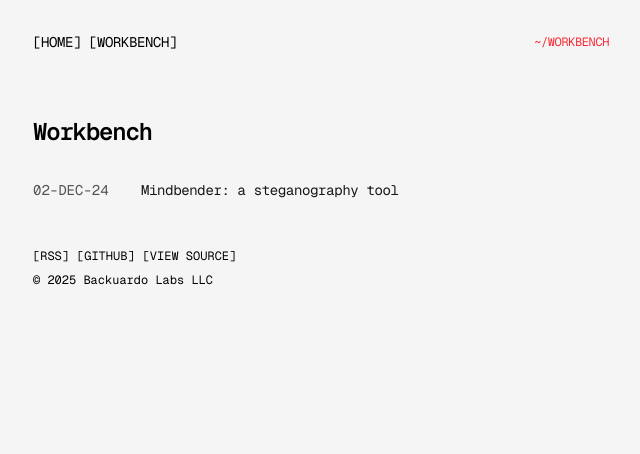
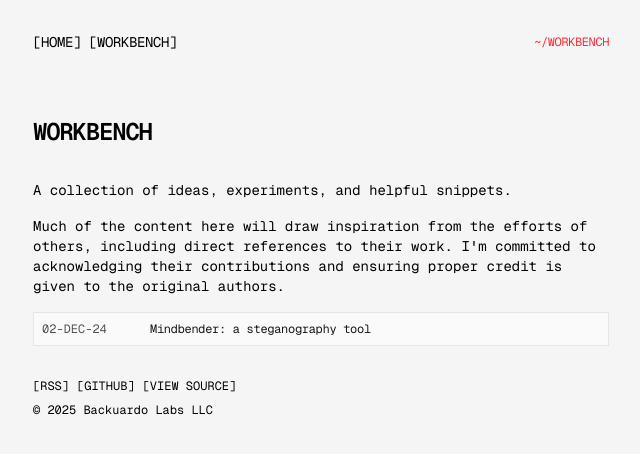
Before and after one commit to backuardo/website, a Next.js app: page /workbench in a window 1280 px wide. Shown: the top 454 px of the page, without its empty margins (319-959 px from the left). Built offline with nearby package versions, Linux system fonts and the light colour scheme.

Commit message:
more ui updates

```diff
--- a/app/components/posts.tsx
+++ b/app/components/posts.tsx
@@ -1,27 +1,20 @@
 import Link from "next/link";
 import { formatDate, getBlogPosts } from "app/workbench/utils";
 
-export function BlogPosts() {
-  let allBlogs = getBlogPosts();
+export function Posts() {
+  let allBlogs = getBlogPosts().sort((a, b) =>
+    new Date(a.metadata.publishedAt) > new Date(b.metadata.publishedAt) ? -1 : 1
+  );
 
   return (
-    <div>
-      {allBlogs
-        .sort((a, b) => {
-          if (
-            new Date(a.metadata.publishedAt) > new Date(b.metadata.publishedAt)
-          ) {
-            return -1;
-          }
-          return 1;
-        })
-        .map((post) => (
+    <div className="bg-neutral-50 border-1 border-neutral-200 p-2 space-y-4">
+      {allBlogs.map((post) => (
         <Link
           key={post.slug}
-            className="flex flex-col space-y-1 mb-4"
+          className="flex flex-col space-y-1"
           href={`/workbench/${post.slug}`}
         >
-            <div className="w-full flex flex-col md:flex-row space-x-0 md:space-x-2 text-sm align-center">
+          <div className="w-full flex flex-col md:flex-row space-x-0 md:space-x-2 text-sm align-center text-xs">
             <p className="text-neutral-600 w-[100px] tabular-nums">
               {formatDate(post.metadata.publishedAt, false)}
             </p>
--- a/app/page.tsx
+++ b/app/page.tsx
@@ -1,10 +1,10 @@
-import { BlogPosts } from "app/components/posts";
+import { Posts } from "app/components/posts";
 
 export default function Page() {
   return (
     <section>
-      <h1 className="mb-8 text-2xl font-semibold tracking-tighter">
-        www.beneisner.io
+      <h1 className="mb-8 text-2xl font-semibold tracking-tighter uppercase">
+        Backuardo
       </h1>
       <p className="mb-4 text-sm">
         {`I'm a Vim enthusiast and tab advocate, finding unmatched efficiency in
@@ -14,7 +14,7 @@ export default function Page() {
         mode, which eases long coding sessions by reducing eye strain.`}
       </p>
       <div className="my-8">
-        <BlogPosts />
+        <Posts />
       </div>
     </section>
   );
--- a/app/workbench/page.tsx
+++ b/app/workbench/page.tsx
@@ -1,4 +1,4 @@
-import { BlogPosts } from "app/components/posts";
+import { Posts } from "app/components/posts";
 
 export const metadata = {
   title: "workbench",
@@ -8,10 +8,19 @@ export const metadata = {
 export default function Page() {
   return (
     <section>
-      <h1 className="font-semibold text-2xl mb-8 tracking-tighter">
+      <h1 className="font-semibold text-2xl mb-8 tracking-tighter uppercase">
         Workbench
       </h1>
-      <BlogPosts />
+      <p className="mb-4 text-sm">
+        {`A collection of ideas, experiments, and helpful snippets.`}
+      </p>
+      <p className="mb-4 text-sm">
+        {`Much of the content here will draw inspiration from the efforts of
+					others, including direct references to their work. I'm committed to
+					acknowledging their contributions and ensuring proper credit is
+					given to the original authors.`}
+      </p>
+      <Posts />
     </section>
   );
 }
```
Lines whose indentation alone changed are shown as unchanged.
